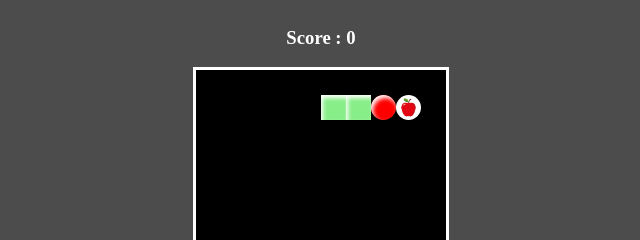
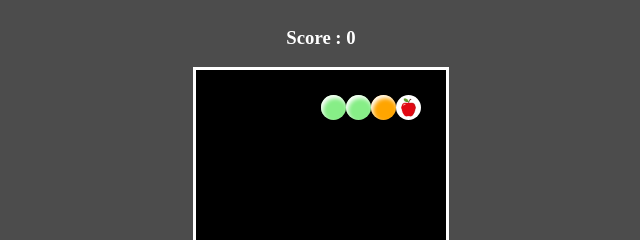
Before and after one commit to sagar-safar/snakeGame, a plain HTML site: page index.html in a window 1280 px wide. Shown: the top 240 px of the page, 319-959 px from the left. Drawn offline with Linux system fonts and the light colour scheme.

Commit message:
third version

```diff
--- a/index.html
+++ b/index.html
@@ -8,6 +8,8 @@
     <title>Document</title>
 </head>
 <body>
+
+    <div class="box"><div class="float"></div></div>
 
     <h3>Score : 0</h3>
 
--- a/main.js
+++ b/main.js
@@ -13,7 +13,9 @@ let score = 0;
 
 
 squares[foodPos].innerHTML = `<img src="./food.jpg" alt="">`
-squares[12].classList.add('snake-head')
+squares[HeadPos].classList.add('snake-head')
+
+
 
 for(let i=0;i<snakeBody.length;i++){
     squares[snakeBody[i]].classList.add('snake');
@@ -99,6 +101,8 @@ function move(){
 
     let collison = collisonDetection();
     if(collison){
+        console.log("color-changed");
+        squares[HeadPos].style = "background-color:red"
         return -1
     }
 
--- a/style.css
+++ b/style.css
@@ -28,8 +28,9 @@ body{
 
 
 .snake{
-    background-color: rgb(136, 238, 136);
+    background-color: hsl(120, 75%, 73%);
     box-shadow: inset 2px 3px 4px;
+    border-radius: 50%;
 }
 
 
@@ -44,6 +45,8 @@ img{
 
 
 .snake-head{
-    border-radius: 20px;
-    background-color: red;
+
+    background-color:orange;
+    position: relative;
+
 }
```
